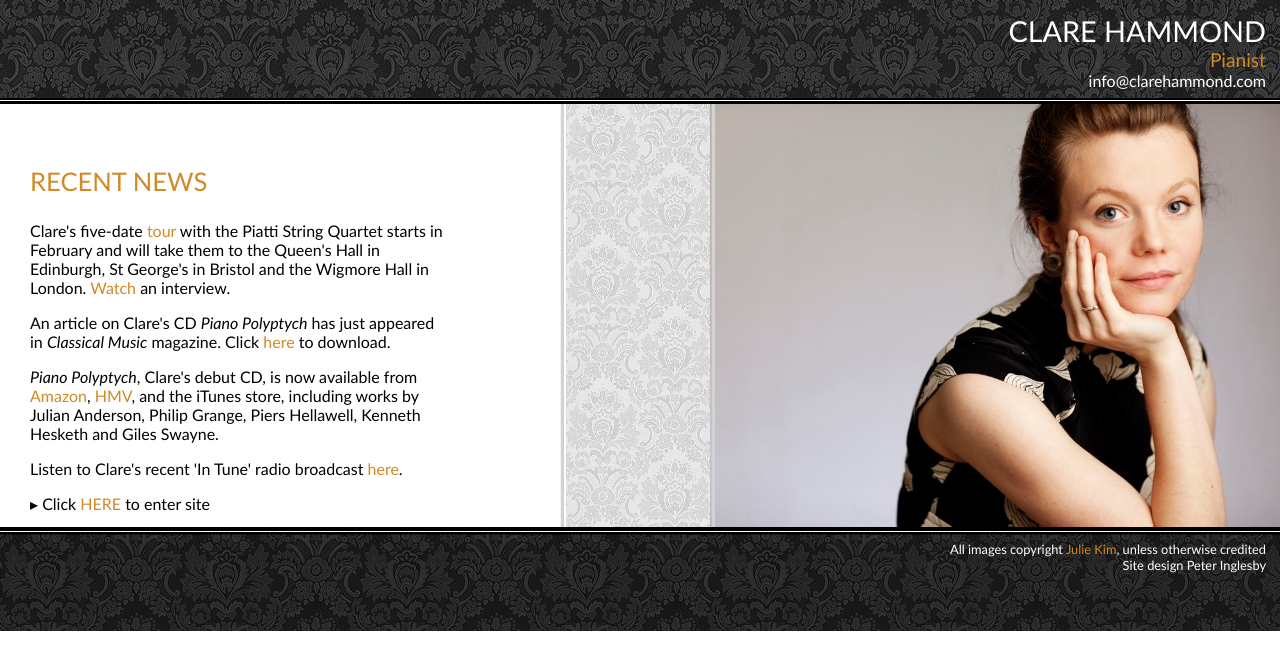
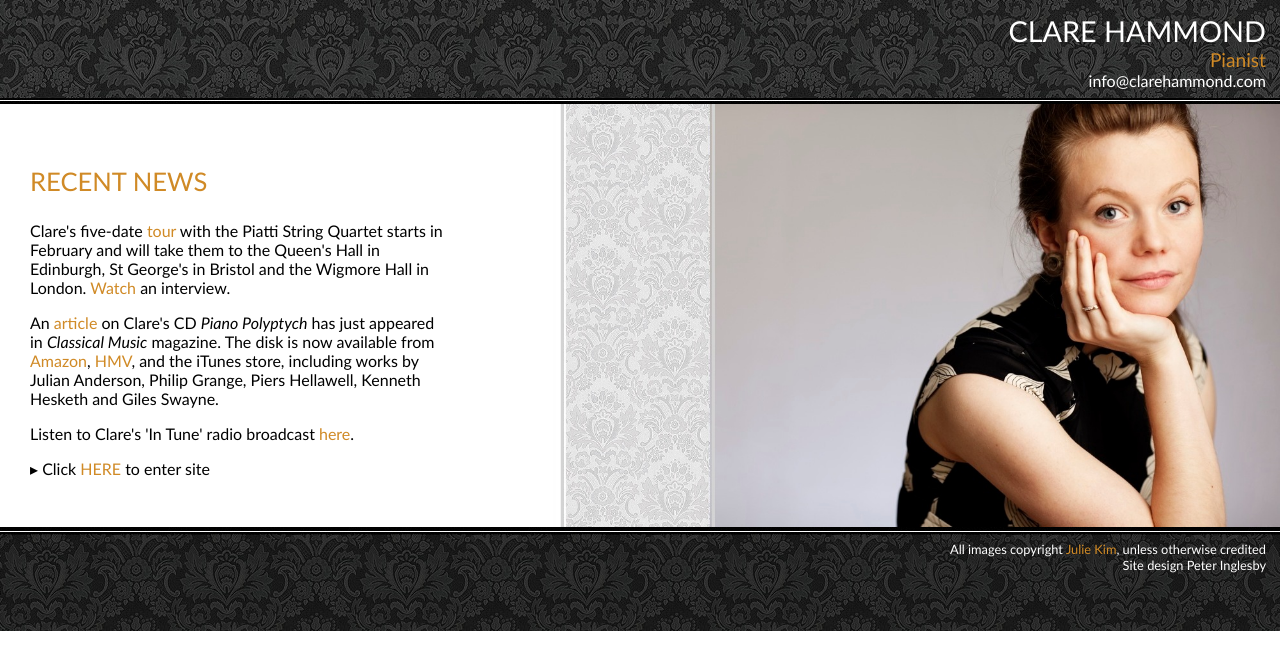
Before and after one commit to hammonc/clarehammond.com, a Jekyll site: the page built from index.html, in a window 1280 px wide. Shown: the top 670 px of the page. Built offline with Jekyll 4.4.1, drawn with Linux system fonts in a browser that asks for light colours.

Commit message:
try again

```diff
--- a/index.html
+++ b/index.html
@@ -9,9 +9,10 @@ layout: with-header-and-footer
   <h3 class="page-heading">RECENT NEWS</h3>
 <p>Clare's five-date <a href="http://www.fctr.co.uk/futureclassics/index.html"target="_blank">tour</a> with the Piatti String Quartet starts in February and will take them to the Queen's Hall in Edinburgh, St George's in Bristol and the Wigmore Hall in London. <a href="interview.html" class="popupwindow"
     rel="height:750,width:550,scrollbars:1,status:1,resizable:0">Watch</a> an interview.</p>
-<p>An article on Clare's CD <em>Piano Polyptych</em> has just appeared in <em>Classical Music</em> magazine. Click <a href="resources/article.jpg" target="_blank">here</a> to download.</p>
-<p><em>Piano Polyptych</em>, Clare's debut CD, is now available from <a href="http://www.amazon.co.uk/Piano-Polyptych-Julian-Anderson-Hellawell/dp/B006JFZU3W" target="_blank">Amazon</a>, <a href="http://hmv.com/hmvweb/displayProductDetails.do?sku=321875" target="_blank">HMV</a>, and the iTunes store, including works by Julian Anderson, Philip Grange, Piers Hellawell, Kenneth Hesketh and Giles Swayne.</p>
-  <p>Listen to Clare's recent 'In Tune' radio broadcast <a href="http://www.clarehammond.com/in-tune.html" target="_blank">here</a>.</p>
+
+<p>An <a href="resources/article.jpg" target="_blank">article</a> on Clare's CD <em>Piano Polyptych</em> has just appeared in <em>Classical Music</em> magazine. The disk is now available from <a href="http://www.amazon.co.uk/Piano-Polyptych-Julian-Anderson-Hellawell/dp/B006JFZU3W" target="_blank">Amazon</a>, <a href="http://hmv.com/hmvweb/displayProductDetails.do?sku=321875" target="_blank">HMV</a>, and the iTunes store, including works by Julian Anderson, Philip Grange, Piers Hellawell, Kenneth Hesketh and Giles Swayne.</p>
+
+  <p>Listen to Clare's 'In Tune' radio broadcast <a href="http://www.clarehammond.com/in-tune.html" target="_blank">here</a>.</p>
 
 
   <p>&#9656; Click <a href="biography.html">HERE</a> to enter site</p>
```
